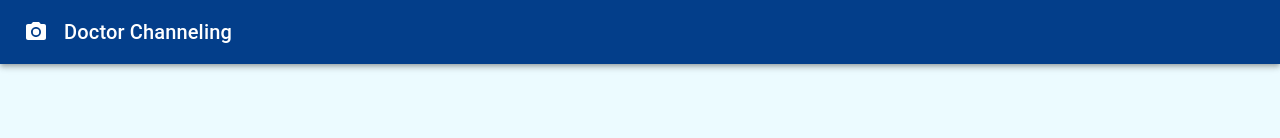
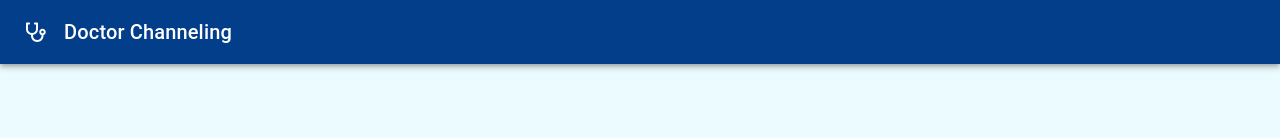
Before and after one commit to Y3S1-SE-Projects/smart-port-city, a React (Create React App) app in the folder client/: page /abcd in a window 1280 px wide. Shown: the top 138 px of the page. Built offline with nearby package versions, Linux system fonts and the light colour scheme; no server answers.

Commit message:
Channeling Doctor updated

```diff
--- a/client/src/pages/ChannelingDoctor.jsx
+++ b/client/src/pages/ChannelingDoctor.jsx
@@ -22,6 +22,7 @@ import {SERVER_URL} from "../utils/config";
 import { Link } from "react-router-dom";
 
 import MenuIcon from '@mui/icons-material/Menu';
+import DocIcon from "../icons/DocIcon";
 
 const cards = [1, 2, 3, 4, 5, 6, 7, 8, 9];
 
@@ -56,7 +57,7 @@ export default function ChannelingDoctor(){
         <CssBaseline />
         <AppBar position="relative">
             <Toolbar>
-                <CameraIcon sx={{ mr: 2 }} />
+                <DocIcon sx={{ mr: 2 }} />
                 <Typography variant="h6" color="inherit" noWrap>
                     Doctor Channeling
                 </Typography>
```
